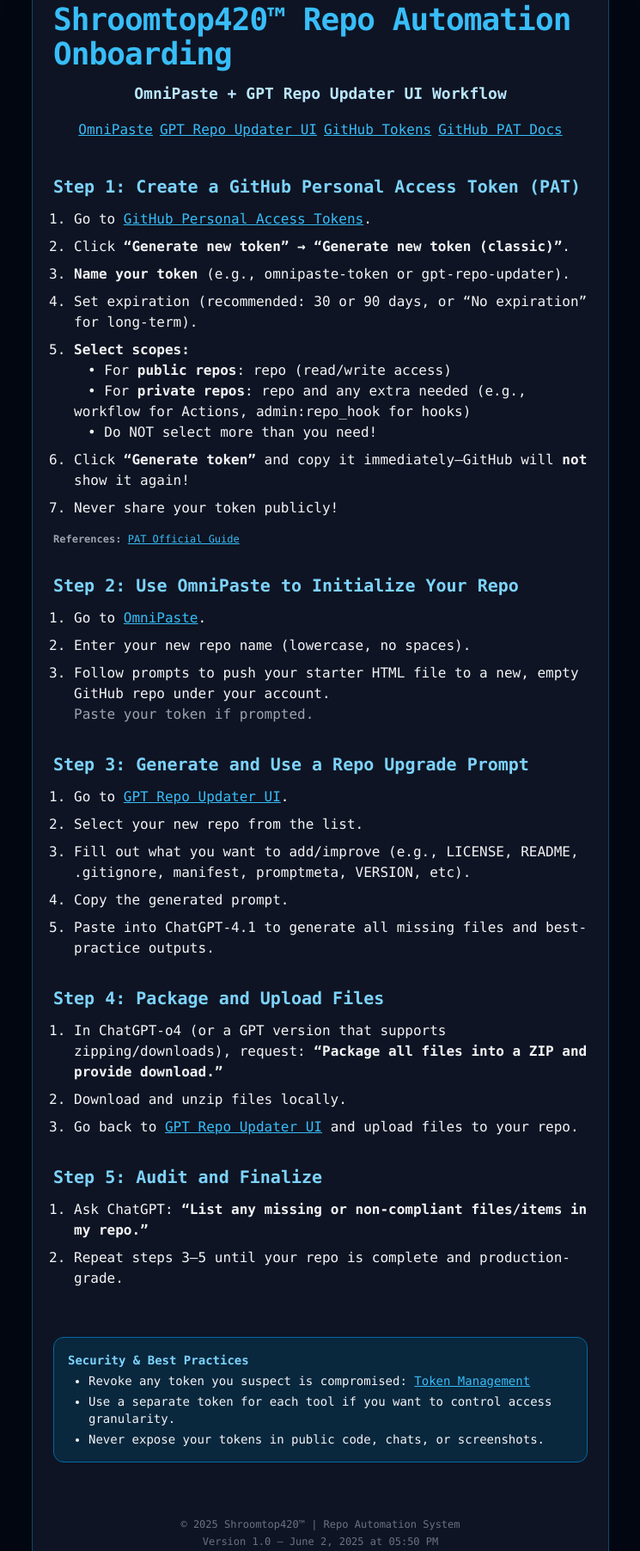
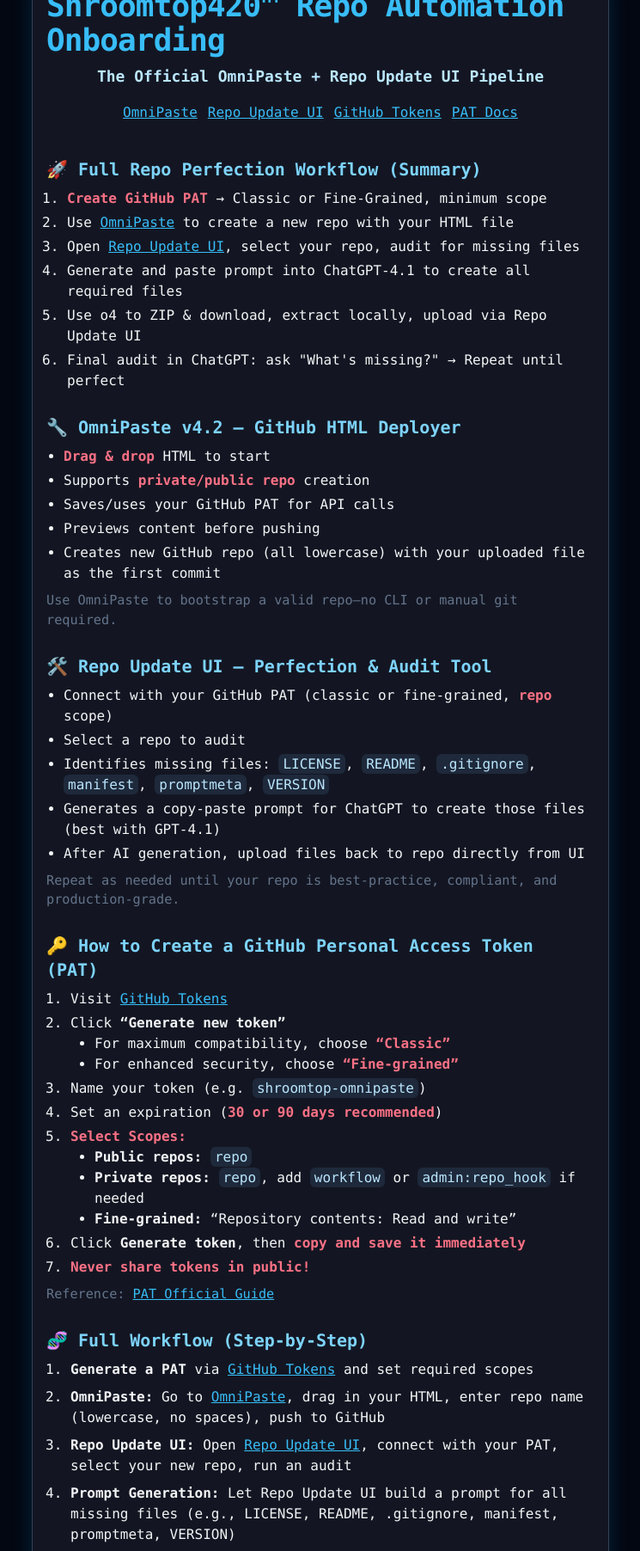
Before and after one commit to shroomtop/repo-info, a plain HTML site: page index.html in a window 1280 px wide. Shown: the part 70-1874 px from the top of the page at 86% size, without its empty margins (267-1012 px from the left). Drawn offline with nearby package versions, Linux system fonts and the light colour scheme.

Commit message:
Update index.html

```diff
--- a/index.html
+++ b/index.html
@@ -1,137 +1,146 @@
-<!--LEGAL-DNA:{"jurisdiction":"US/MN/Baxter","export_tag":"EAR99","spdx":"MIT","artifact_time":1748903372138,"def_pub":"OIN","consent_req":true,"city":"Baxter"}-->
 <!DOCTYPE html>
 <html lang="en">
 <head>
   <meta charset="UTF-8">
-  <title>Shroomtop420™ Repo Automation Onboarding</title>
+  <title>Shroomtop420™ Repo Workflow Onboarding</title>
   <meta name="viewport" content="width=device-width,initial-scale=1">
   <meta http-equiv="Content-Security-Policy" content="default-src 'self' https://github.com https://docs.github.com https://shroomtop.github.io; style-src 'self' 'unsafe-inline' https://cdn.jsdelivr.net; script-src 'self' 'unsafe-inline' https://cdn.tailwindcss.com;">
-  <meta name="description" content="Step-by-step web onboarding for Shroomtop420™ OmniPaste and GPT Repo Updater UI. All links and instructions to generate and use GitHub access tokens included.">
+  <meta name="description" content="Definitive onboarding and reference for Shroomtop420™ OmniPaste and Repo Update UI, with step-by-step GitHub PAT instructions, security, and advanced repo upgrade workflow.">
   <script src="https://cdn.tailwindcss.com"></script>
   <style>
     ::selection { background:#38bdf8; color:#18181b; }
     .link { color:#38bdf8; text-decoration:underline; }
-    .step-badge { @apply bg-sky-700 text-sky-100 font-bold rounded-full px-3 py-1 mr-2; }
-    .important { @apply text-rose-500 font-semibold; }
+    .important { color:#fb7185; font-weight:600; }
+    .subtle { color:#64748b; font-size:.95em; }
+    .card { background:rgba(20,23,35,0.96); border-radius:1.25rem; box-shadow:0 4px 24px #0ea5e930; border:1px solid #334155; }
+    .step { margin-bottom:1.4rem; }
+    code { background:#1e293b; color:#bae6fd; border-radius:6px; padding:2px 5px; }
+    @media (max-width:600px) { h1{font-size:1.3rem} h2{font-size:1.1rem} }
   </style>
 </head>
 <body class="bg-gray-950 text-gray-100 min-h-screen flex flex-col items-center p-4 font-mono">
-  <main class="w-full max-w-2xl mx-auto mt-8 bg-gray-900/80 rounded-2xl shadow-2xl p-6 flex flex-col gap-8 border border-sky-900">
-    <header class="flex flex-col gap-2 items-center mb-2">
-      <h1 class="text-3xl md:text-4xl font-extrabold text-sky-400 tracking-tight mb-1">Shroomtop420™ Repo Automation Onboarding</h1>
-      <p class="text-lg text-sky-200 font-semibold">OmniPaste + GPT Repo Updater UI Workflow</p>
-      <div class="flex flex-wrap gap-2 mt-2">
+  <main class="w-full max-w-2xl mx-auto mt-6 p-4 card flex flex-col gap-7">
+    <header class="flex flex-col gap-2 items-center mb-3">
+      <h1 class="text-3xl md:text-4xl font-extrabold text-sky-400 tracking-tight">Shroomtop420™ Repo Automation Onboarding</h1>
+      <p class="text-lg text-sky-200 font-semibold">The Official OmniPaste + Repo Update UI Pipeline</p>
+      <div class="flex flex-wrap gap-3 mt-2">
         <a href="https://shroomtop.github.io/OmniPaste/" class="link" target="_blank">OmniPaste</a>
-        <a href="https://shroomtop.github.io/gpt-repo-updater-ui/" class="link" target="_blank">GPT Repo Updater UI</a>
+        <a href="https://shroomtop.github.io/repo-update/" class="link" target="_blank">Repo Update UI</a>
         <a href="https://github.com/settings/tokens" class="link" target="_blank">GitHub Tokens</a>
-        <a href="https://docs.github.com/en/github/authenticating-to-github/creating-a-personal-access-token" class="link" target="_blank">GitHub PAT Docs</a>
+        <a href="https://docs.github.com/en/github/authenticating-to-github/creating-a-personal-access-token" class="link" target="_blank">PAT Docs</a>
       </div>
     </header>
-    <!-- Steps Start -->
+
+    <!-- High-Level Workflow -->
     <section>
-      <h2 class="text-xl font-bold text-sky-300 mb-3">Step 1: Create a GitHub Personal Access Token (PAT)</h2>
-      <ol class="list-decimal ml-6 space-y-2">
+      <h2 class="text-xl font-bold text-sky-300 mb-2">🚀 Full Repo Perfection Workflow (Summary)</h2>
+      <ol class="list-decimal ml-6 space-y-1 text-base">
+        <li><span class="important">Create GitHub PAT</span> → Classic or Fine-Grained, minimum scope</li>
+        <li>Use <a class="link" href="https://shroomtop.github.io/OmniPaste/" target="_blank">OmniPaste</a> to create a new repo with your HTML file</li>
+        <li>Open <a class="link" href="https://shroomtop.github.io/repo-update/" target="_blank">Repo Update UI</a>, select your repo, audit for missing files</li>
+        <li>Generate and paste prompt into ChatGPT-4.1 to create all required files</li>
+        <li>Use o4 to ZIP & download, extract locally, upload via Repo Update UI</li>
+        <li>Final audit in ChatGPT: ask "What's missing?" → Repeat until perfect</li>
+      </ol>
+    </section>
+
+    <!-- OmniPaste Analysis -->
+    <section>
+      <h2 class="text-xl font-bold text-sky-300 mb-2">🔧 OmniPaste v4.2 — GitHub HTML Deployer</h2>
+      <ul class="list-disc ml-5 space-y-1 text-base">
+        <li><span class="important">Drag & drop</span> HTML to start</li>
+        <li>Supports <span class="important">private/public repo</span> creation</li>
+        <li>Saves/uses your GitHub PAT for API calls</li>
+        <li>Previews content before pushing</li>
+        <li>Creates new GitHub repo (all lowercase) with your uploaded file as the first commit</li>
+      </ul>
+      <p class="subtle mt-2">Use OmniPaste to bootstrap a valid repo—no CLI or manual git required.</p>
+    </section>
+
+    <!-- Repo Update UI Analysis -->
+    <section>
+      <h2 class="text-xl font-bold text-sky-300 mb-2">🛠️ Repo Update UI — Perfection & Audit Tool</h2>
+      <ul class="list-disc ml-5 space-y-1 text-base">
+        <li>Connect with your GitHub PAT (classic or fine-grained, <span class="important">repo</span> scope)</li>
+        <li>Select a repo to audit</li>
+        <li>Identifies missing files: <code>LICENSE</code>, <code>README</code>, <code>.gitignore</code>, <code>manifest</code>, <code>promptmeta</code>, <code>VERSION</code></li>
+        <li>Generates a copy-paste prompt for ChatGPT to create those files (best with GPT-4.1)</li>
+        <li>After AI generation, upload files back to repo directly from UI</li>
+      </ul>
+      <p class="subtle mt-2">Repeat as needed until your repo is best-practice, compliant, and production-grade.</p>
+    </section>
+
+    <!-- PAT Setup -->
+    <section>
+      <h2 class="text-xl font-bold text-sky-300 mb-2">🔑 How to Create a GitHub Personal Access Token (PAT)</h2>
+      <ol class="list-decimal ml-7 space-y-1 text-base">
+        <li>Visit <a class="link" href="https://github.com/settings/tokens" target="_blank">GitHub Tokens</a></li>
+        <li>Click <b>“Generate new token”</b>
+          <ul class="list-disc ml-7">
+            <li>For maximum compatibility, choose <span class="important">“Classic”</span></li>
+            <li>For enhanced security, choose <span class="important">“Fine-grained”</span></li>
+          </ul>
+        </li>
+        <li>Name your token (e.g. <code>shroomtop-omnipaste</code>)</li>
+        <li>Set an expiration (<span class="important">30 or 90 days recommended</span>)</li>
         <li>
-          Go to <a class="link" href="https://github.com/settings/tokens" target="_blank">GitHub Personal Access Tokens</a>.
+          <span class="important">Select Scopes:</span>
+          <ul class="list-disc ml-7">
+            <li><b>Public repos:</b> <code>repo</code></li>
+            <li><b>Private repos:</b> <code>repo</code>, add <code>workflow</code> or <code>admin:repo_hook</code> if needed</li>
+            <li><b>Fine-grained:</b> “Repository contents: Read and write”</li>
+          </ul>
+        </li>
+        <li>Click <b>Generate token</b>, then <span class="important">copy and save it immediately</span></li>
+        <li><span class="important">Never share tokens in public!</span></li>
+      </ol>
+      <p class="subtle mt-2">Reference: <a class="link" href="https://docs.github.com/en/github/authenticating-to-github/creating-a-personal-access-token" target="_blank">PAT Official Guide</a></p>
+    </section>
+
+    <!-- Full Workflow (Step-by-Step) -->
+    <section>
+      <h2 class="text-xl font-bold text-sky-300 mb-2">🧬 Full Workflow (Step-by-Step)</h2>
+      <ol class="list-decimal ml-7 space-y-2 text-base">
+        <li>
+          <b>Generate a PAT</b> via <a class="link" href="https://github.com/settings/tokens" target="_blank">GitHub Tokens</a> and set required scopes
         </li>
         <li>
-          Click <b>“Generate new token” → “Generate new token (classic)”</b>.
+          <b>OmniPaste:</b> Go to <a class="link" href="https://shroomtop.github.io/OmniPaste/" target="_blank">OmniPaste</a>, drag in your HTML, enter repo name (lowercase, no spaces), push to GitHub
         </li>
         <li>
-          <b>Name your token</b> (e.g., <code>omnipaste-token</code> or <code>gpt-repo-updater</code>).
+          <b>Repo Update UI:</b> Open <a class="link" href="https://shroomtop.github.io/repo-update/" target="_blank">Repo Update UI</a>, connect with your PAT, select your new repo, run an audit
         </li>
         <li>
-          Set expiration (<span class="important">recommended: 30 or 90 days</span>, or “No expiration” for long-term).
+          <b>Prompt Generation:</b> Let Repo Update UI build a prompt for all missing files (e.g., LICENSE, README, .gitignore, manifest, promptmeta, VERSION)
         </li>
         <li>
-          <b>Select scopes:</b><br>
-          <span class="ml-4">• For <b>public repos</b>: <code>repo</code> (read/write access)</span><br>
-          <span class="ml-4">• For <b>private repos</b>: <code>repo</code> and any extra needed (e.g., <code>workflow</code> for Actions, <code>admin:repo_hook</code> for hooks)</span><br>
-          <span class="ml-4 important">• Do NOT select more than you need!</span>
+          <b>AI Generation:</b> Paste prompt into ChatGPT-4.1 and let it generate all required files; use GPT-o4 to zip and download
         </li>
         <li>
-          Click <b>“Generate token”</b> and <span class="important">copy it immediately</span>—GitHub will <b>not</b> show it again!
+          <b>File Upload:</b> Unzip files and upload them to your repo via Repo Update UI
         </li>
         <li>
-          <span class="important">Never share your token publicly!</span>
-        </li>
-      </ol>
-      <div class="mt-4 text-xs text-gray-400">
-        <b>References:</b>
-        <a class="link" href="https://docs.github.com/en/github/authenticating-to-github/creating-a-personal-access-token" target="_blank">PAT Official Guide</a>
-      </div>
-    </section>
-    <section>
-      <h2 class="text-xl font-bold text-sky-300 mb-3">Step 2: Use OmniPaste to Initialize Your Repo</h2>
-      <ol class="list-decimal ml-6 space-y-2">
-        <li>
-          Go to <a class="link" href="https://shroomtop.github.io/OmniPaste/" target="_blank">OmniPaste</a>.
-        </li>
-        <li>
-          Enter your new repo name (<span class="important">lowercase, no spaces</span>).
-        </li>
-        <li>
-          Follow prompts to push your starter HTML file to a new, empty GitHub repo under your account.<br>
-          <span class="text-gray-400">Paste your token if prompted.</span>
+          <b>Audit Loop:</b> Ask ChatGPT "What's missing?" and repeat audit/upgrade until the repo is perfect
         </li>
       </ol>
     </section>
-    <section>
-      <h2 class="text-xl font-bold text-sky-300 mb-3">Step 3: Generate and Use a Repo Upgrade Prompt</h2>
-      <ol class="list-decimal ml-6 space-y-2">
-        <li>
-          Go to <a class="link" href="https://shroomtop.github.io/gpt-repo-updater-ui/" target="_blank">GPT Repo Updater UI</a>.
-        </li>
-        <li>
-          Select your new repo from the list.
-        </li>
-        <li>
-          Fill out what you want to add/improve (e.g., <code>LICENSE</code>, <code>README</code>, <code>.gitignore</code>, <code>manifest</code>, <code>promptmeta</code>, <code>VERSION</code>, etc).
-        </li>
-        <li>
-          Copy the generated prompt.
-        </li>
-        <li>
-          Paste into <span class="important">ChatGPT-4.1</span> to generate all missing files and best-practice outputs.
-        </li>
-      </ol>
-    </section>
-    <section>
-      <h2 class="text-xl font-bold text-sky-300 mb-3">Step 4: Package and Upload Files</h2>
-      <ol class="list-decimal ml-6 space-y-2">
-        <li>
-          In ChatGPT-o4 (or a GPT version that supports zipping/downloads), request: <b>“Package all files into a ZIP and provide download.”</b>
-        </li>
-        <li>
-          Download and unzip files locally.
-        </li>
-        <li>
-          Go back to <a class="link" href="https://shroomtop.github.io/gpt-repo-updater-ui/" target="_blank">GPT Repo Updater UI</a> and upload files to your repo.
-        </li>
-      </ol>
-    </section>
-    <section>
-      <h2 class="text-xl font-bold text-sky-300 mb-3">Step 5: Audit and Finalize</h2>
-      <ol class="list-decimal ml-6 space-y-2">
-        <li>
-          Ask ChatGPT: <b>“List any missing or non-compliant files/items in my repo.”</b>
-        </li>
-        <li>
-          Repeat steps 3–5 until your repo is complete and production-grade.
-        </li>
-      </ol>
-    </section>
+
+    <!-- Security & Advanced Tips -->
     <section class="bg-sky-950/70 rounded-xl p-4 mt-6 text-sm border border-sky-700">
-      <h2 class="font-bold text-sky-300 mb-1">Security & Best Practices</h2>
-      <ul class="list-disc ml-6 space-y-1">
+      <h2 class="font-bold text-sky-300 mb-1">Security, Compliance, & Power User Notes</h2>
+      <ul class="list-disc ml-7 space-y-1">
+        <li>Use different PATs for each tool if possible (least-privilege)</li>
         <li>Revoke any token you suspect is compromised: <a class="link" href="https://github.com/settings/tokens" target="_blank">Token Management</a></li>
-        <li>Use a separate token for each tool if you want to control access granularity.</li>
-        <li>Never expose your tokens in public code, chats, or screenshots.</li>
+        <li>Never paste tokens into chats, screenshots, or code files</li>
+        <li>OmniPaste and Repo Update UI do NOT store your token persistently; refresh/revoke as needed</li>
+        <li>For org-wide or multi-repo upgrades, chain this workflow with scripts or CI/CD</li>
       </ul>
     </section>
+
+    <!-- Footer -->
     <footer class="mt-8 text-xs text-gray-500 flex flex-col gap-1 items-center">
-      <span>© 2025 Shroomtop420™ | Repo Automation System</span>
-      <span>Version 1.0 – <span id="timestamp"></span></span>
+      <span>© 2025 Shroomtop420™ | Repo Automation Onboarding</span>
+      <span>Version 1.1 – <span id="timestamp"></span></span>
     </footer>
   </main>
   <script>
```
